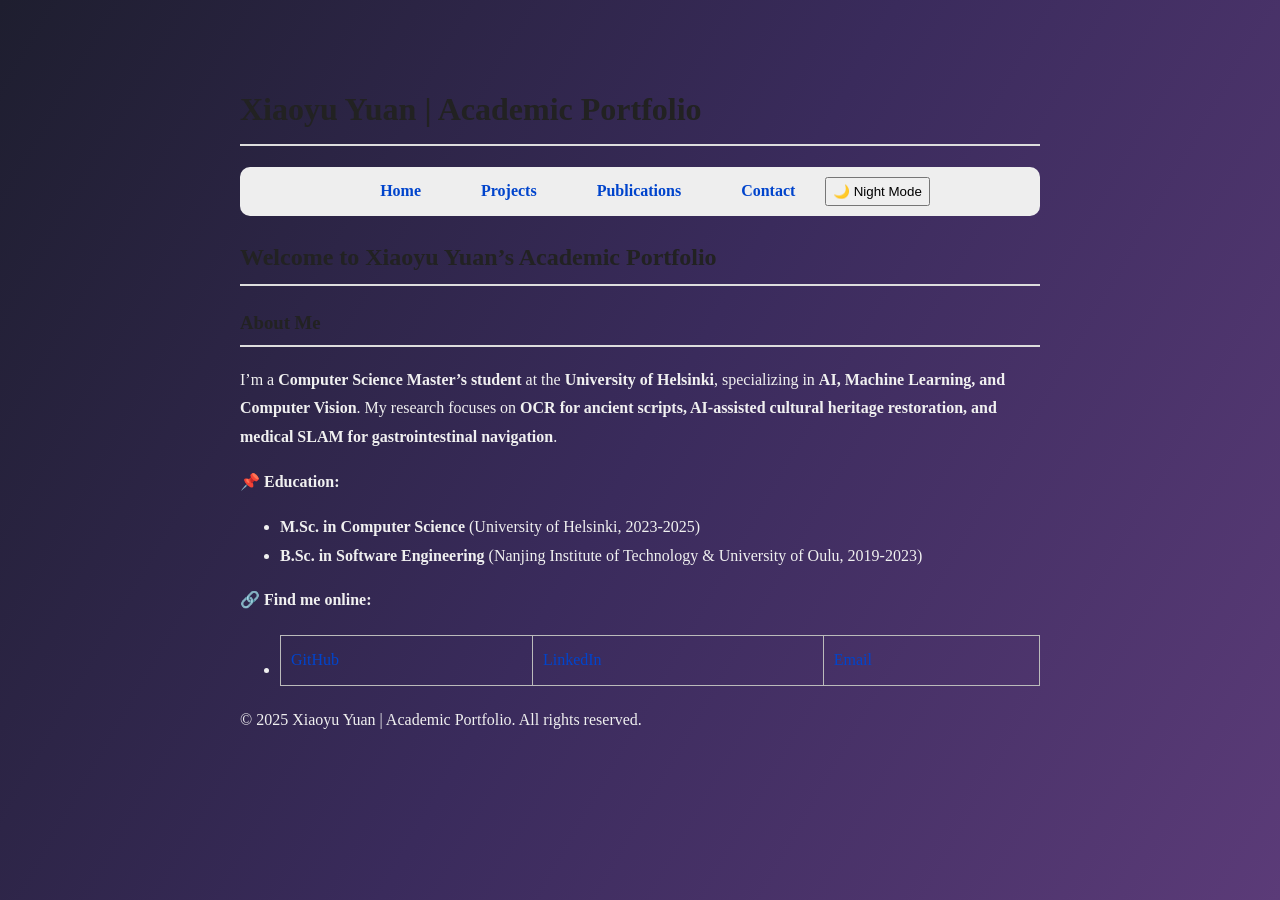
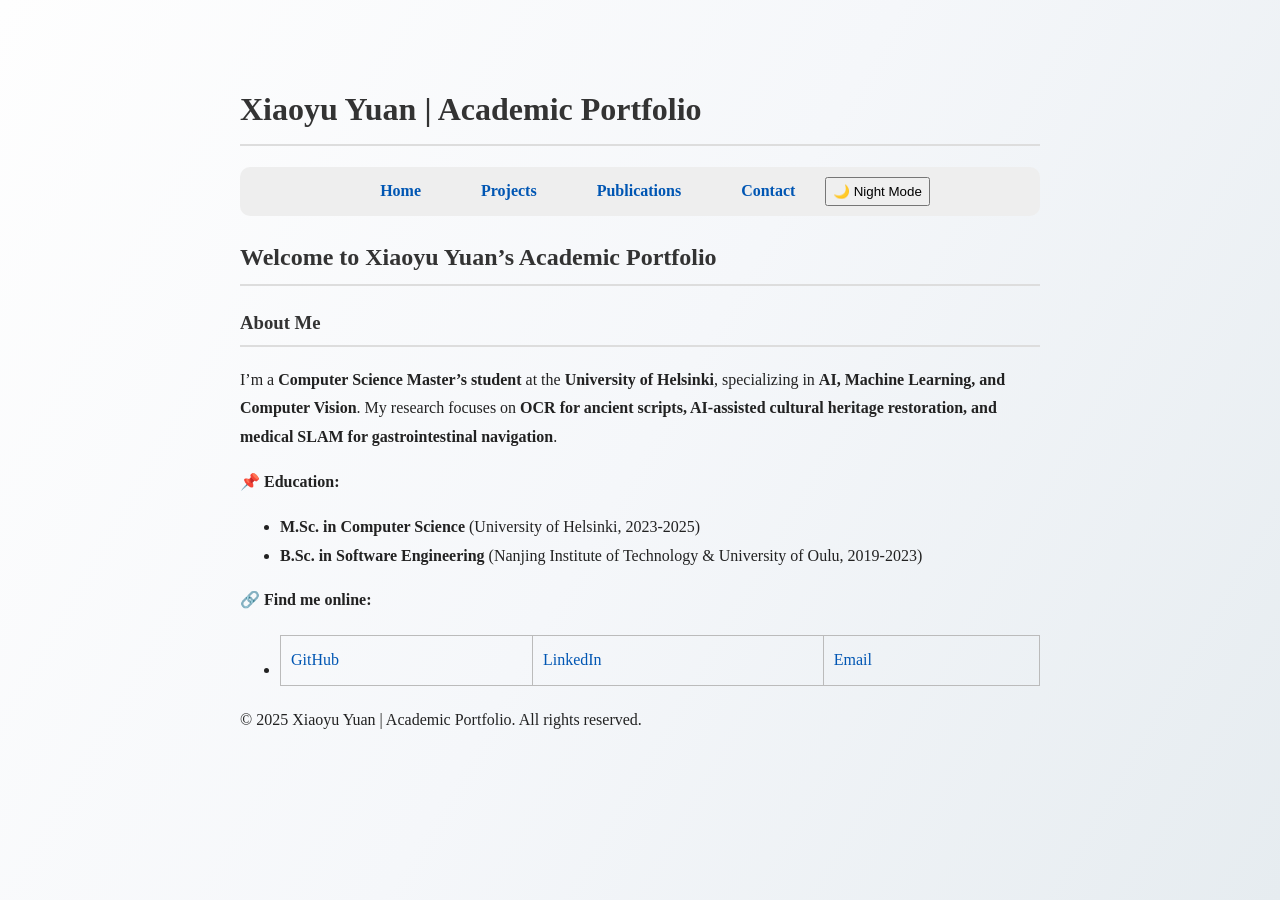
Before and after one commit to XiaoyuYuan19/portfolio, a Jekyll site: the page built from index.md, in a window 1280 px wide. Built offline with Jekyll 4.4.1, drawn with Linux system fonts in a browser that asks for light colours.

Commit message:
Update style.css

```diff
--- a/assets/css/style.css
+++ b/assets/css/style.css
@@ -3,9 +3,9 @@ body {
     opacity: 0;
     animation: fadeIn 1s ease-in forwards;
 
-    background: linear-gradient(120deg, #1e1e2f, #3a2b5c, #5b3b78);
+    background: linear-gradient(120deg, #fefefe, #f5f7fa, #e6ecf0);
     background-attachment: fixed;
-    color: #f0f0f0;
+    color: #222; /* 让正文颜色深一点，适合浅色背景 */
 
     font-family: "Times New Roman", serif;
     max-width: 800px;
@@ -23,7 +23,7 @@ body {
 /* 标题加粗，严谨风 */
 h1, h2, h3 {
     font-weight: bold;
-    color: #222;
+    color: #333;
     border-bottom: 2px solid #ddd;
     padding-bottom: 5px;
 }
@@ -65,7 +65,7 @@ nav ul li {
 /* 让导航栏的链接更明显 */
 nav ul li a {
     text-decoration: none;
-    color: #0044cc;
+    color: #0056b3;
     font-weight: bold;
     padding: 8px 15px;
     border-radius: 5px;
@@ -73,18 +73,19 @@ nav ul li a {
 
 /* 鼠标悬停时变色 */
 nav ul li a:hover {
-    background-color: #0044cc;
+    background-color: #0056b3;
     color: #fff;
     transition: 0.3s;
 }
 
 /* 超链接变蓝色，符合论文风 */
 a {
-    color: #0044cc;
+    color: #0056b3;
     text-decoration: none;
 }
 
 a:hover {
+    color: #002766;
     text-decoration: underline;
 }
 
```
